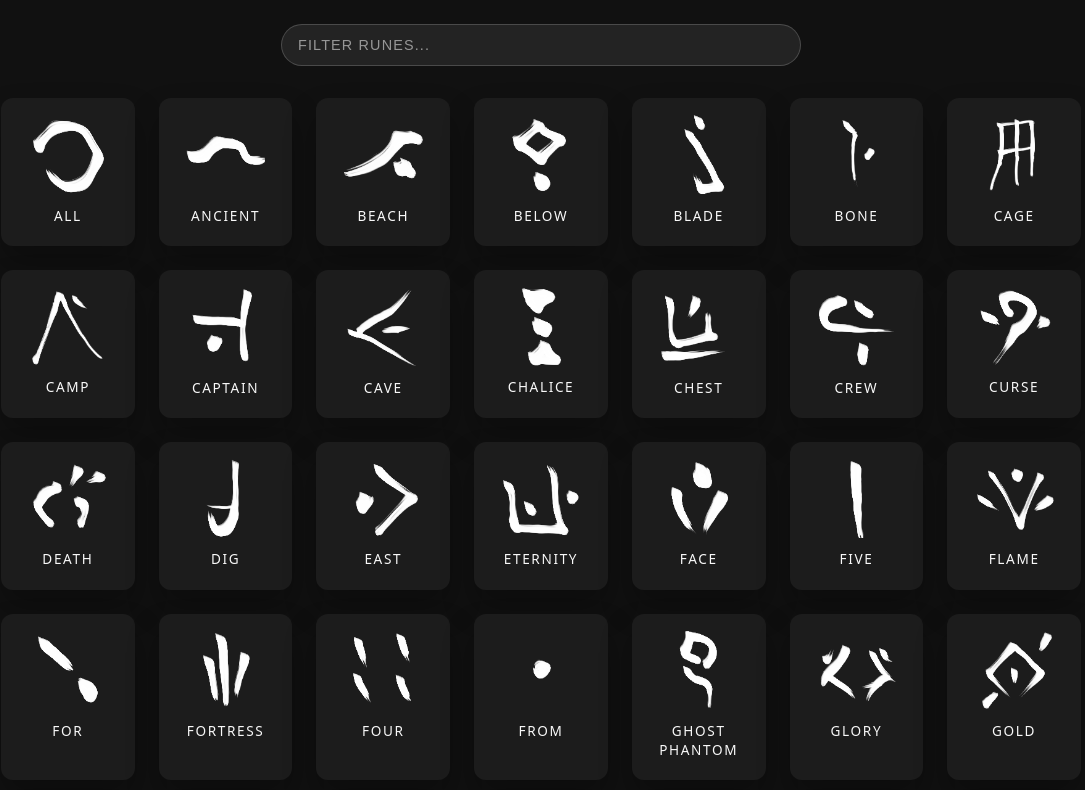
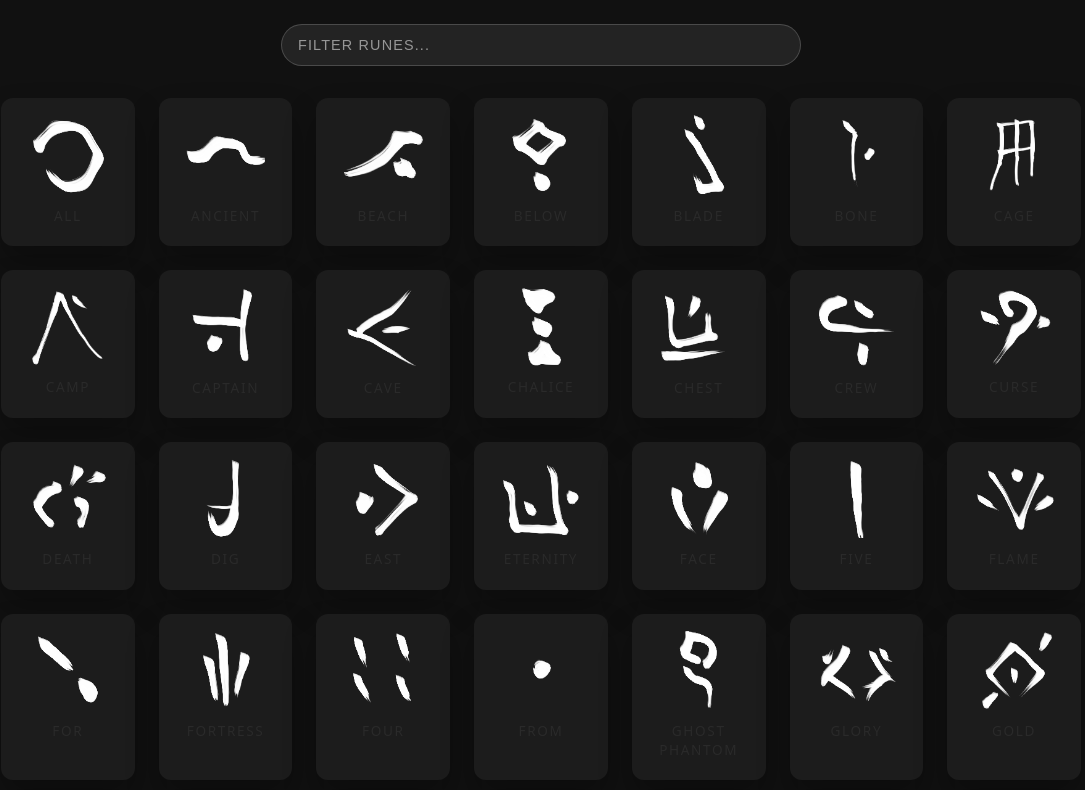
Before and after one commit to Ancient-Isles-University/skeleton_runes, a website: page docs/index.html in a window 1280 px wide. Shown: the part 107-897 px from the top of the page, without its empty margins (99-1184 px from the left). Drawn offline with Linux system fonts and the light colour scheme.

Commit message:
Update index.html

```diff
--- a/docs/index.html
+++ b/docs/index.html
@@ -14,7 +14,7 @@
         min-height: 100vh;
         font-family: system-ui, -apple-system, BlinkMacSystemFont, "Segoe UI", sans-serif;
         background: #111;
-        color: #f8f8f8;
+        color: #2a2a2a;
       }
 
       main {
```
